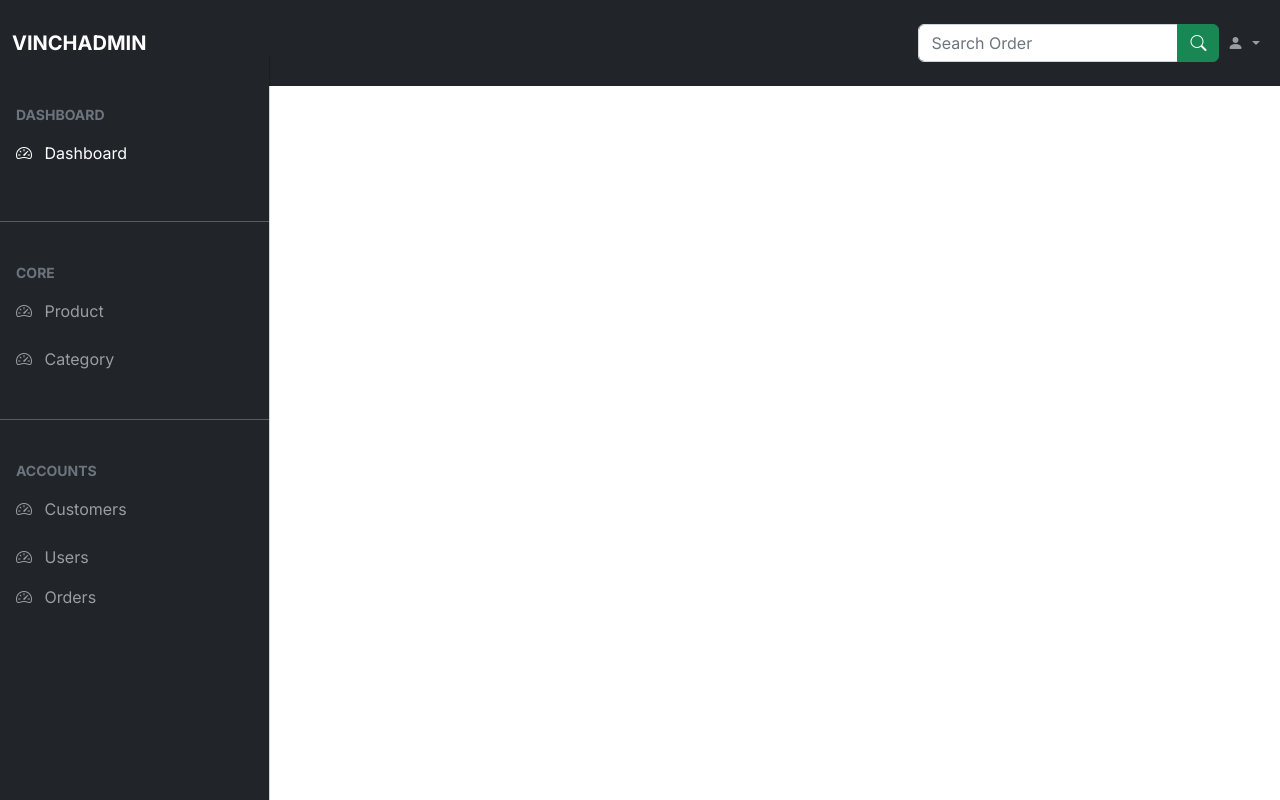
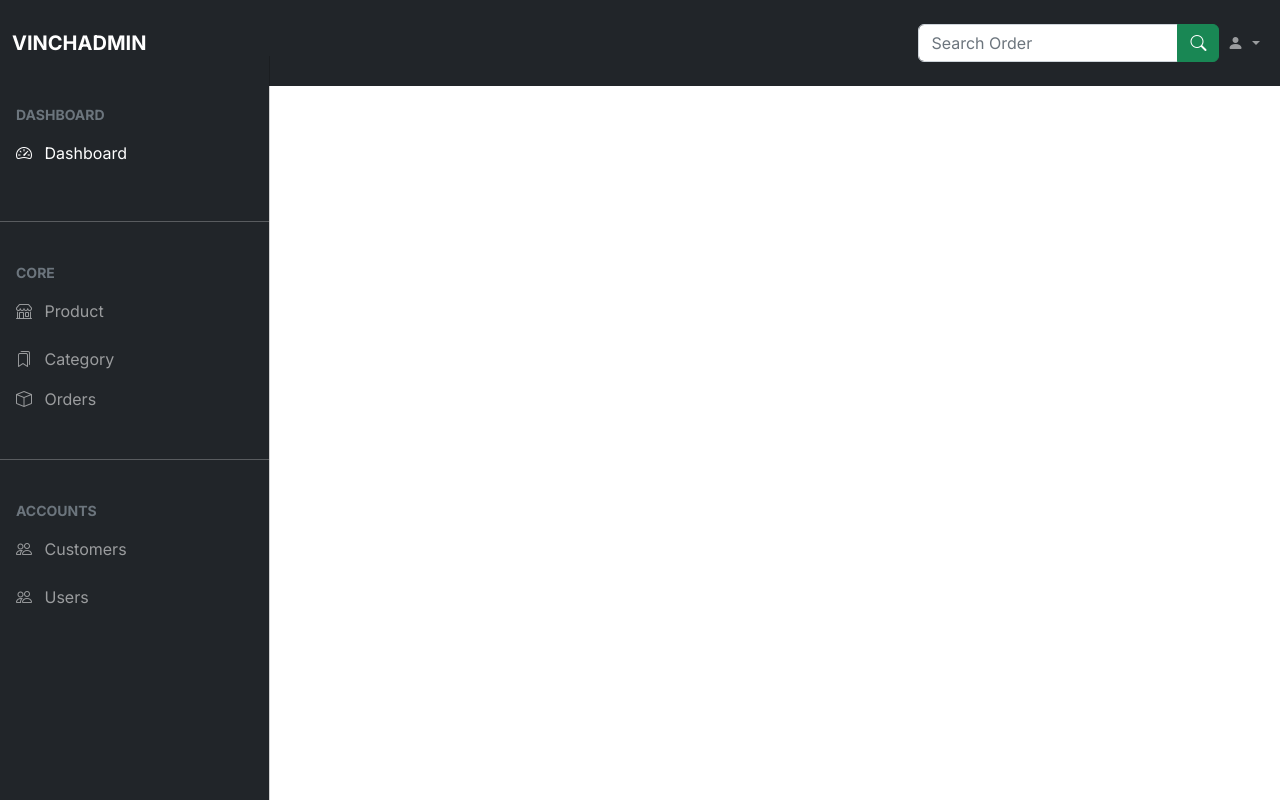
Before and after one commit to solomonbestz/vinch, a Django app: page /dashboard/ in a window 1280 px wide. Run offline with Django 4.2, Linux system fonts and the light colour scheme; some libraries are stand-ins or nearby versions.

Commit message:
added vinch favicon to the website

```diff
--- a/templates/admindashboard/home.html
+++ b/templates/admindashboard/home.html
@@ -7,6 +7,7 @@
       <meta charset="utf-8" />
       <meta name="viewport" content="width=device-width, initial-scale=1" />
       <!-- Bootstrap CSS -->
+      <link rel="shortcut icon" type="image/png" href="{% static 'images/favi.ico' %}"/>
       <link rel="stylesheet"  href="https://cdn.jsdelivr.net/npm/bootstrap@5.2.1/dist/css/bootstrap.min.css">
       <link rel="stylesheet" href="https://cdn.jsdelivr.net/npm/bootstrap-icons@1.9.1/font/bootstrap-icons.css">
       <link rel="stylesheet" href="https://cdn.datatables.net/1.12.1/css/dataTables.bootstrap5.min.css"/>
@@ -75,14 +76,20 @@
                </li>
                <li>
                   <a href="#" class="nav-link px-3 my-2">
-                     <span class="me-2"><i class="bi bi-speedometer2"></i></span>
+                     <span class="me-2"><i class="bi bi-shop"></i></span>
                      <span>Product</span>
                   </a>
                </li>
                <li>
                   <a href="#" class="nav-link px-3">
-                     <span class="me-2"><i class="bi bi-speedometer2"></i></span>
+                     <span class="me-2"><i class="bi bi-bookmarks"></i></span>
                      <span>Category</span>
+                  </a>
+               </li>
+               <li>
+                  <a href="#" class="nav-link px-3">
+                     <span class="me-2"><i class="bi bi-box"></i></span>
+                     <span>Orders</span>
                   </a>
                </li>
                <li class="my-4">
@@ -93,20 +100,14 @@
                </li>
                <li>
                   <a href="#" class="nav-link px-3 my-2">
-                     <span class="me-2"><i class="bi bi-speedometer2"></i></span>
+                     <span class="me-2"><i class="bi bi-people"></i></span>
                      <span>Customers</span>
                   </a>
                </li>
                <li>
                   <a href="#" class="nav-link px-3">
-                     <span class="me-2"><i class="bi bi-speedometer2"></i></span>
+                     <span class="me-2"><i class="bi bi-people"></i></span>
                      <span>Users</span>
-                  </a>
-               </li>
-               <li>
-                  <a href="#" class="nav-link px-3">
-                     <span class="me-2"><i class="bi bi-speedometer2"></i></span>
-                     <span>Orders</span>
                   </a>
                </li>
             </ul>
--- a/templates/main.html
+++ b/templates/main.html
@@ -6,7 +6,7 @@
     <meta charset="UTF-8">
     <meta http-equiv="X-UA-Compatible" content="IE=edge">
     <meta name="viewport" content="width=device-width, initial-scale=1.0">
-    <link rel="shortcut icon" type="image/png" href="{% static 'images/favicon.ico' %}"/>
+    <link rel="shortcut icon" type="image/png" href="{% static 'images/favi.ico' %}"/>
     <link href="https://cdn.jsdelivr.net/npm/bootstrap@5.0.2/dist/css/bootstrap.min.css" rel="stylesheet" integrity="sha384-EVSTQN3/azprG1Anm3QDgpJLIm9Nao0Yz1ztcQTwFspd3yD65VohhpuuCOmLASjC" crossorigin="anonymous">
     <link rel="stylesheet" href="https://cdnjs.cloudflare.com/ajax/libs/OwlCarousel2/2.3.4/assets/owl.carousel.min.css">
     <link rel="stylesheet" href="https://cdnjs.cloudflare.com/ajax/libs/OwlCarousel2/2.3.4/assets/owl.theme.default.min.css" integrity="sha512-sMXtMNL1zRzolHYKEujM2AqCLUR9F2C4/05cdbxjjLSRvMQIciEPCQZo++nk7go3BtSuK9kfa/s+a4f4i5pLkw==" crossorigin="anonymous" referrerpolicy="no-referrer" />
@@ -131,7 +131,7 @@
     <!-- Container wrapper -->
     <div class="container-fluid">
       <!-- Navbar brand -->
-      <a class="navbar-brand" href="#"><img id="logoimg" src="{% static 'images/logo.png' %}" alt=""></a>
+      <a class="navbar-brand" href="#"><img id="logoimg" src="{% static 'images/vinchlogo.png' %}" alt=""></a>
 
       <!-- Toggle button -->
       <button class="navbar-toggler" type="button" data-bs-toggle="collapse"
```
Also changed, not shown: static/images/favi.ico (added), static/images/favicon.ico (deleted), static/images/logo.png (deleted).
